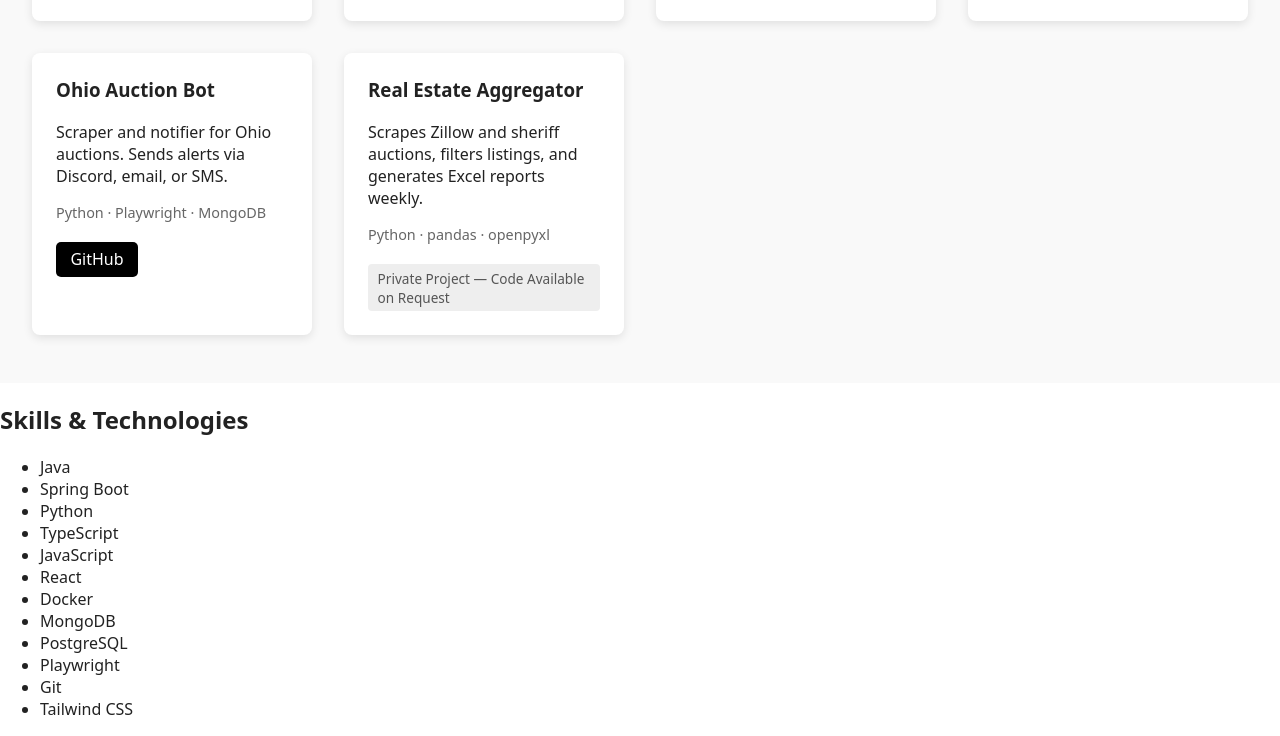
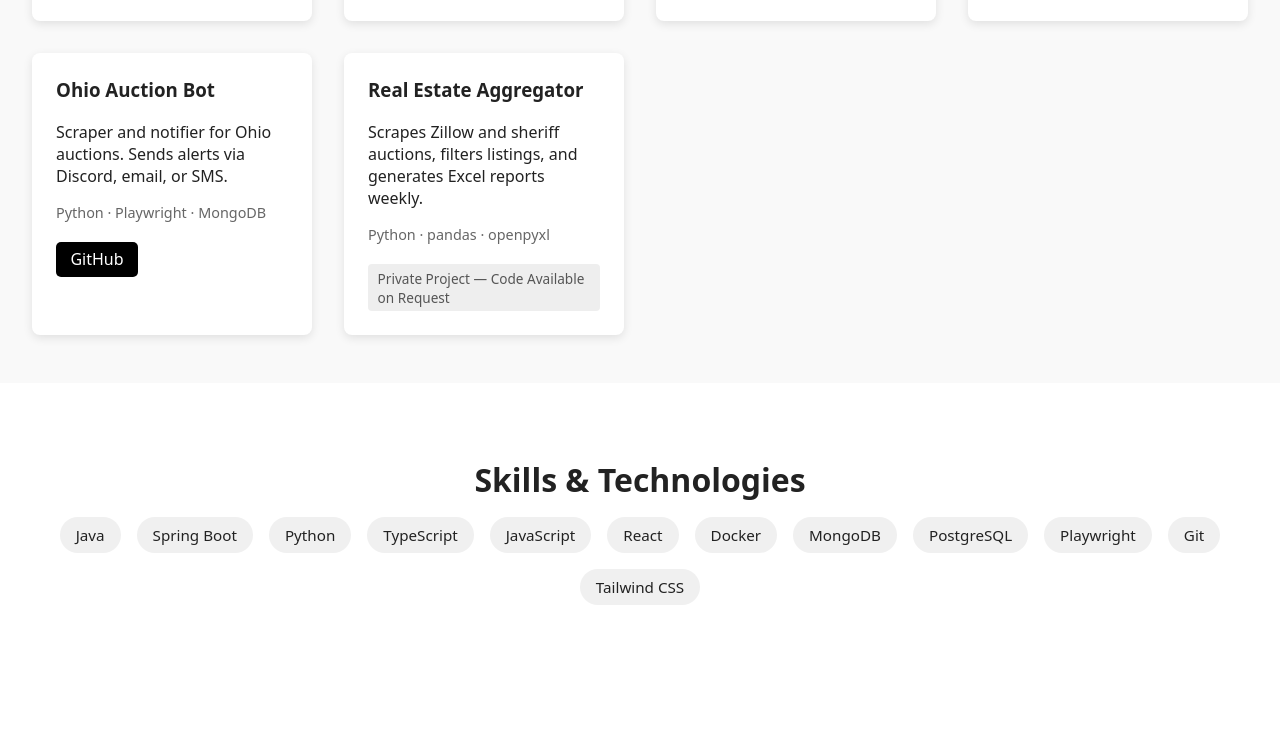
Before and after one commit to AdnanA2/AdnanA2.github.io, a plain HTML site: page index.html in a window 1280 px wide. Shown: the part 852-1588 px from the top of the page. After the commit the page ends 1521 px from the top, so only its background shows below. Drawn offline with Linux system fonts and the light colour scheme.

Commit message:
Add skills section and prepare for screenshots
- Added comprehensive Skills & Technologies section with 12 key technologies
- Added CSS styling for project images (ready for screenshots)
- Professional pill-shaped skill badges with flex layout
- Skills section positioned below projects with clean white background
- Added hover-ready styling for future screenshot integration

```diff
--- a/style.css
+++ b/style.css
@@ -105,3 +105,37 @@ body {
   padding: 0.3rem 0.6rem;
   border-radius: 4px;
 }
+
+.project-img {
+  width: 100%;
+  border-radius: 6px;
+  margin-bottom: 1rem;
+  box-shadow: 0 2px 8px rgba(0,0,0,0.1);
+}
+
+.skills {
+  padding: 3rem 2rem;
+  background: #fff;
+  text-align: center;
+}
+
+.skills h2 {
+  font-size: 2rem;
+  margin-bottom: 1rem;
+}
+
+.skills-list {
+  display: flex;
+  flex-wrap: wrap;
+  justify-content: center;
+  list-style: none;
+  padding: 0;
+  gap: 1rem;
+}
+
+.skills-list li {
+  background: #f0f0f0;
+  padding: 0.5rem 1rem;
+  border-radius: 20px;
+  font-size: 0.95rem;
+}
```
